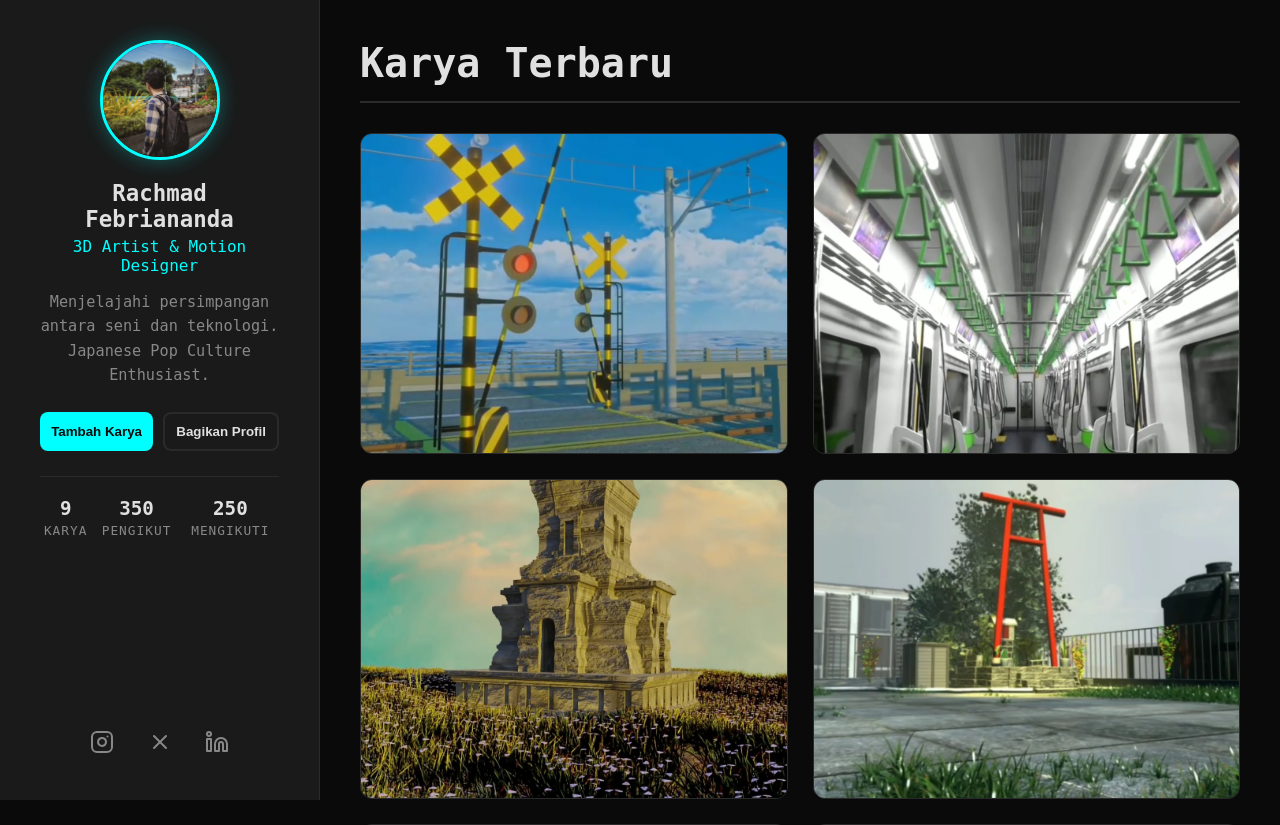
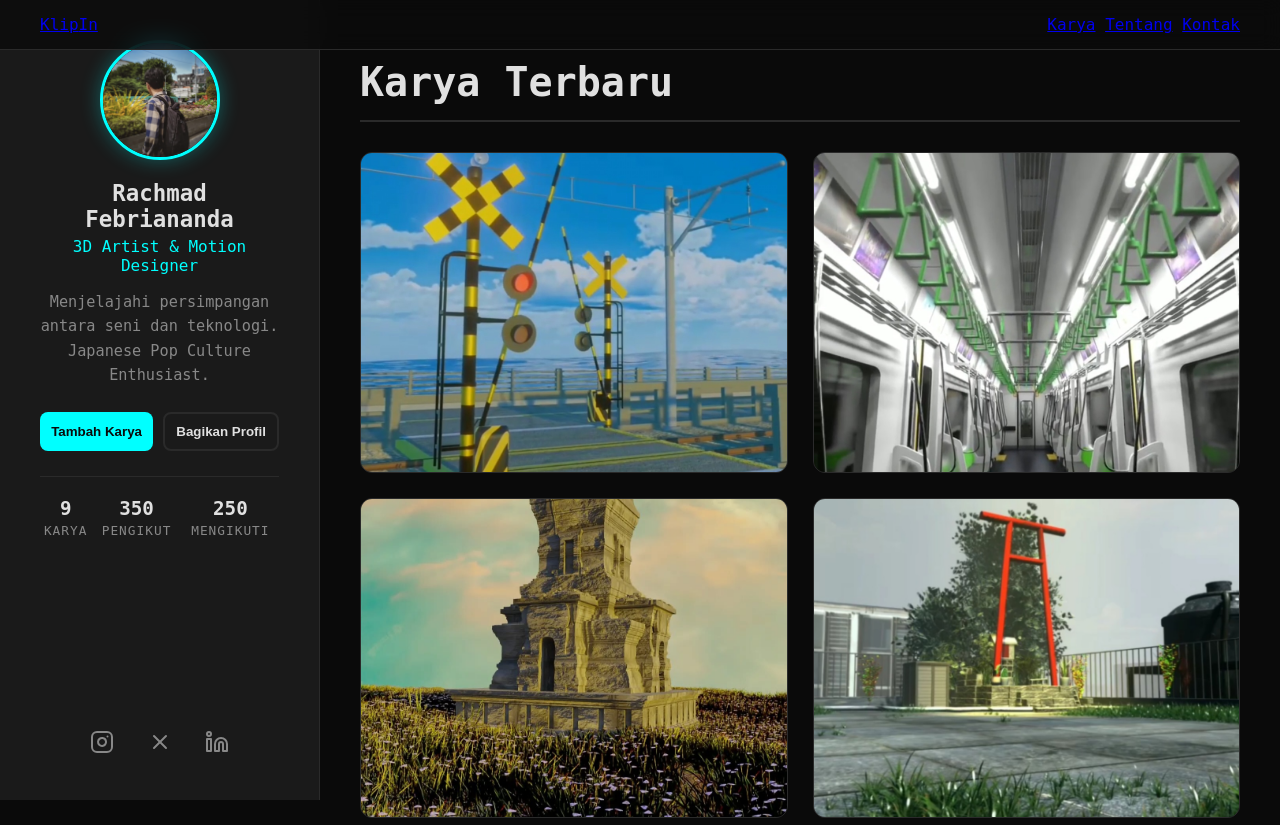
Before and after one commit to rachmadfebri/utsWeb, a PHP site: page /profile.html in a window 1280 px wide. Shown: the top 825 px of the page. Run offline with PHP 8.4, Linux system fonts and the light colour scheme.

Commit message:
add top bar

```diff
--- a/profile.css
+++ b/profile.css
@@ -11,6 +11,21 @@
   margin: 0;
   padding: 0;
   box-sizing: border-box;
+}
+
+.top-bar {
+  position: fixed;
+  top: 0;
+  left: 0;
+  width: 100%;
+  display: flex;
+  justify-content: space-between;
+  align-items: center;
+  padding: 15px 40px;
+  background-color: rgba(10, 10, 10, 0.8);
+  backdrop-filter: blur(10px);
+  border-bottom: 1px solid var(--border-color);
+  z-index: 1000;
 }
 
 body {
--- a/profile.html
+++ b/profile.html
@@ -13,6 +13,20 @@
     <link rel="stylesheet" href="profile.css" />
   </head>
   <body>
+    <header class="top-bar">
+      <a href="#" class="logo">Klip<span>In</span></a>
+      <nav class="desktop-nav">
+        <a href="#" class="active">Karya</a>
+        <a href="#">Tentang</a>
+        <a href="#">Kontak</a>
+      </nav>
+    </header>
+
+    <nav class="mobile-nav">
+      <a href="#" class="active">Karya</a>
+      <a href="#">Tentang</a>
+      <a href="#">Kontak</a>
+    </nav>
     <div class="main-container">
       <!-- Sidebar Profil (kiri) -->
       <aside class="profile-sidebar">
```
